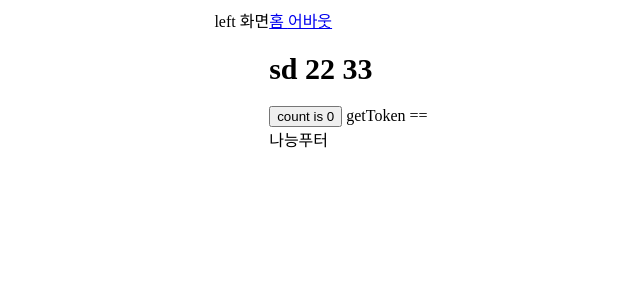
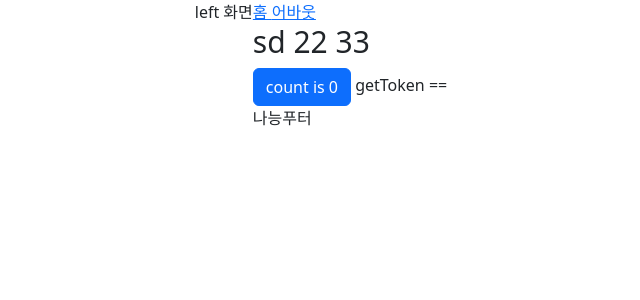
Before and after one commit to yongsikshin-mobin/vite-test, a Vue app: page / in a window 1280 px wide. Shown: the top 300 px of the page, without its empty margins (319-959 px from the left). Built offline with nearby package versions, Linux system fonts and the light colour scheme; no server answers.

Commit message:
부트스트랩 css 추가

```diff
--- a/src/App.vue
+++ b/src/App.vue
@@ -5,6 +5,8 @@
 </template>
 
 <script>
+    import "bootstrap";
+    import "bootstrap/dist/css/bootstrap.min.css";
     import "./style/helper.scss";
     export default {
         name: "App"
--- a/src/components/HelloWorld.vue
+++ b/src/components/HelloWorld.vue
@@ -5,6 +5,7 @@
         </h1>
         <button
             type="button"
+            class="btn btn-primary"
             @click="chagePassword"
         >
             count is {{ count }}
```
Also changed, not shown: package.json (+5 -3 lines), .pnp.cjs, 1 other file (tests, documents, lock files or other folders).
